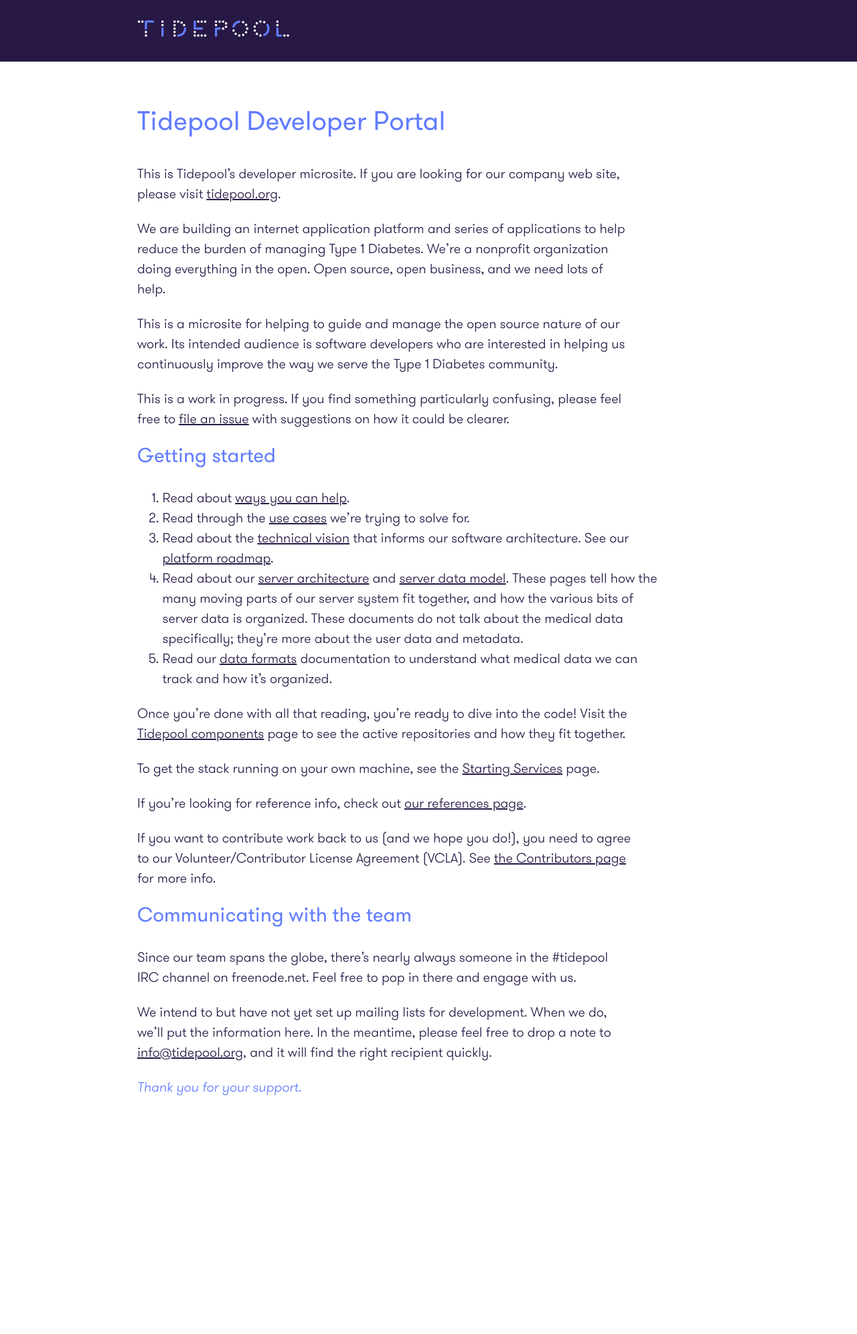
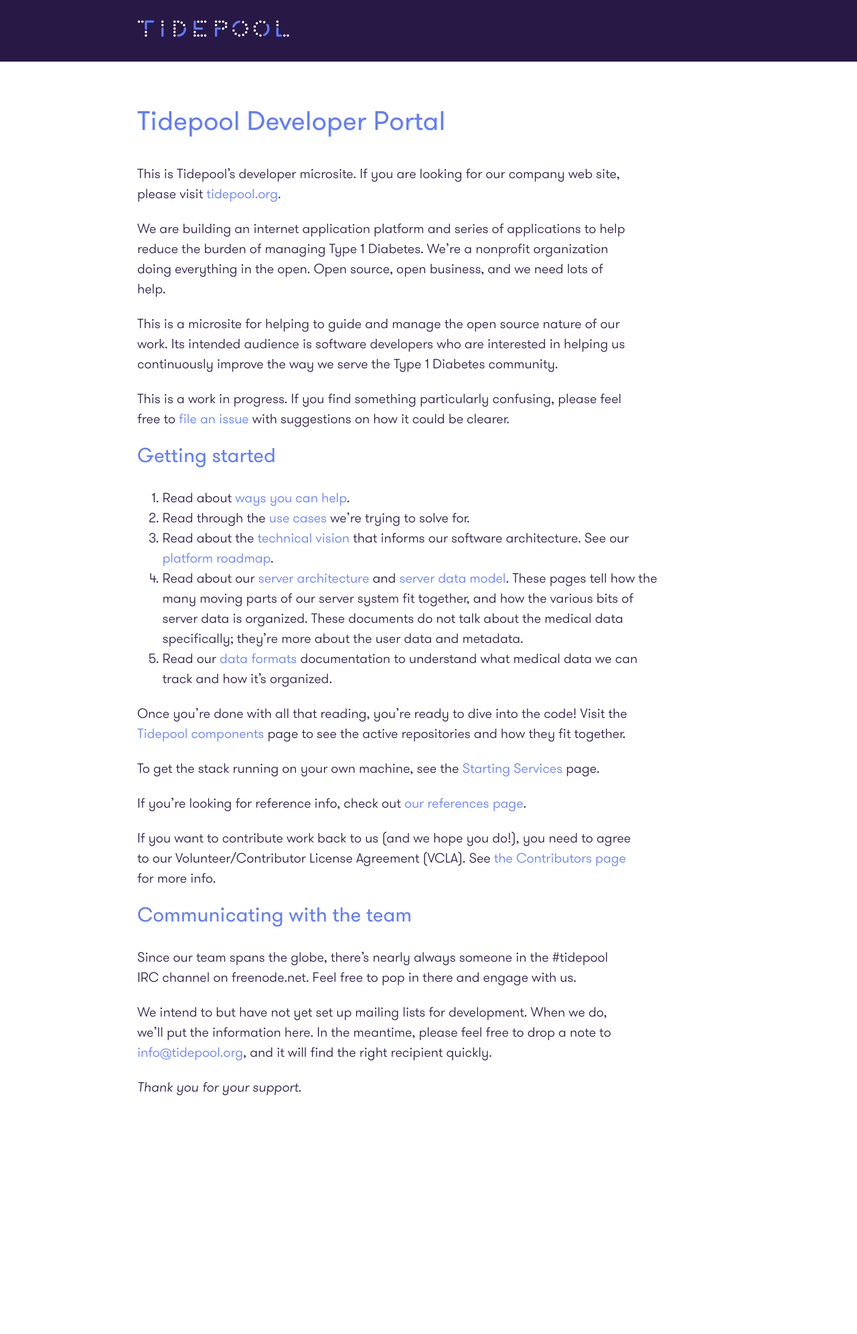
Before and after one commit to tidepool-org/tidepool-org.github.io, a Jekyll site: the page built from index.md, in a window 1280 px wide. Shown: the whole page at 67% size. Built offline with Jekyll 4.4.1, drawn with Linux system fonts in a browser that asks for light colours.

Commit message:
Make links more colorful

```diff
--- a/css/site.css
+++ b/css/site.css
@@ -204,7 +204,6 @@ b, strong {
 
 cite, em, i {
 	font-family: 'gt_walsheim_light_oblique';
-	color: #617CFF;
 }
 
 blockquote {
@@ -612,17 +611,15 @@ hr {
 	color: #ccc;
 }
 
-a:link {
-	color: #271845;
-}
-
-a:visited {
-	color: #271845;
+a {
+	color: #617CFF;
+	text-decoration: none;
 }
 
 a:active,
+a:focus,
 a:hover {
-	color: #617CFF;
+	text-decoration: underline;
 }
 
 
```
